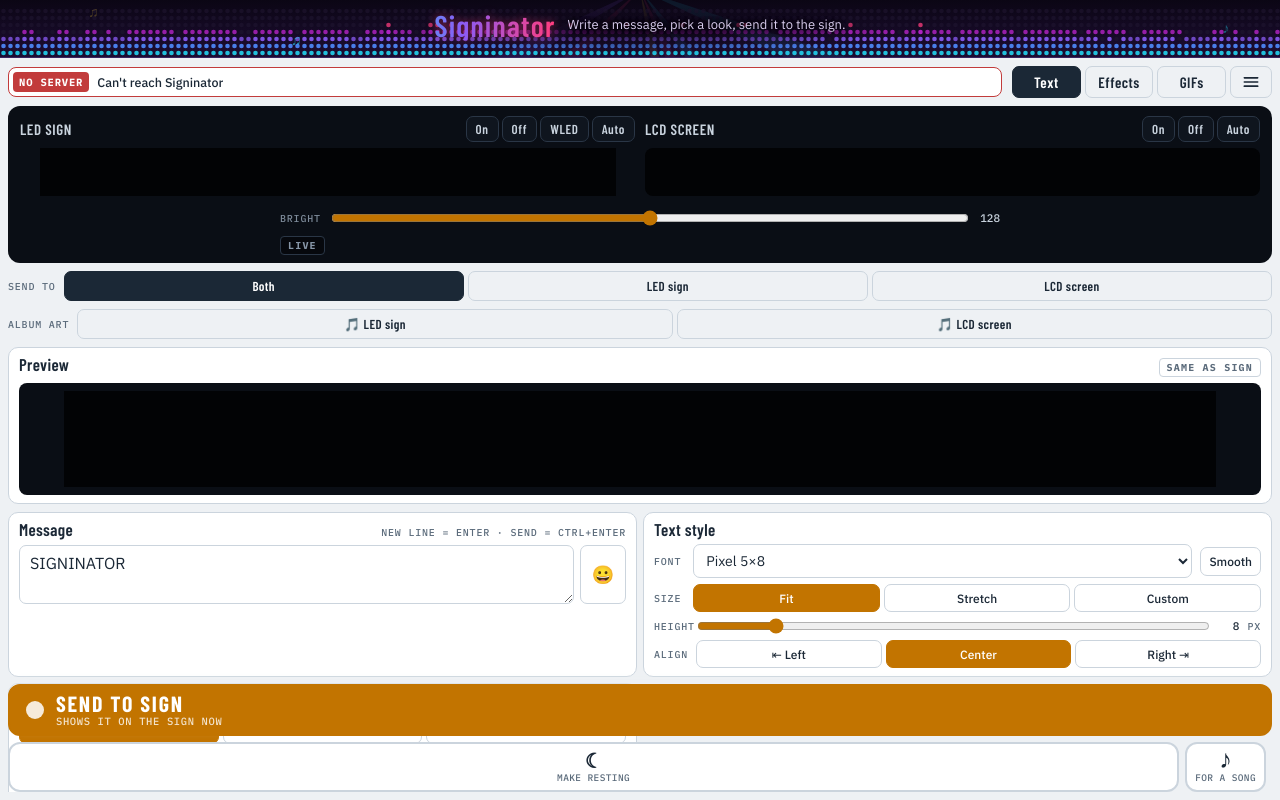
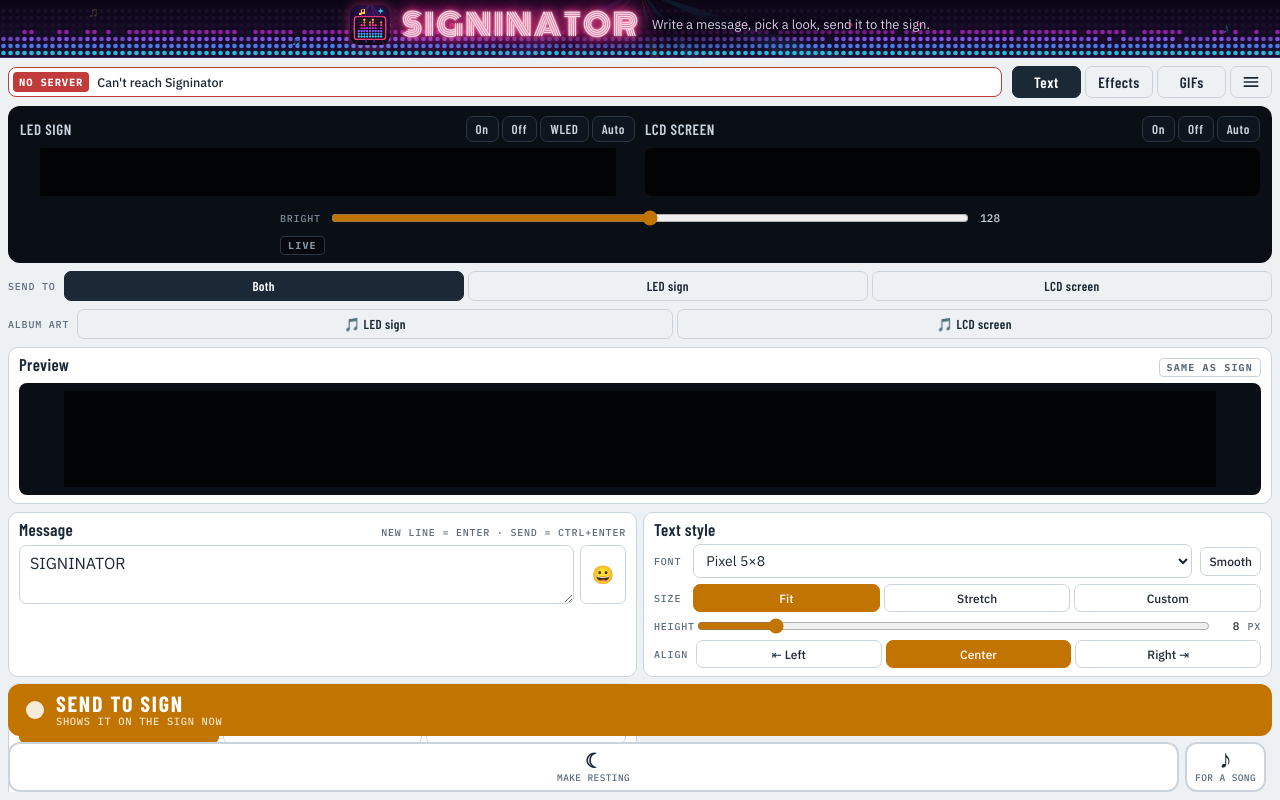
Before and after one commit to thejeffe/signinator, a plain HTML site: page static/index.html in a window 1280 px wide. Drawn offline with nearby package versions, Linux system fonts and the light colour scheme; no server answers.

Commit message:
Banner title as a neon sign (Monoton tube letters, pink glow, the odd flicker) next to the app icon
Co-Authored-By: Claude Opus 5.5 <noreply@anthropic.com>

```diff
--- a/static/index.html
+++ b/static/index.html
@@ -11,11 +11,11 @@
 <meta name="apple-mobile-web-app-capable" content="yes"><meta name="mobile-web-app-capable" content="yes">
 <meta name="apple-mobile-web-app-title" content="Signinator"><meta name="apple-mobile-web-app-status-bar-style" content="black">
 <link rel="preconnect" href="https://fonts.googleapis.com"><link rel="preconnect" href="https://fonts.gstatic.com" crossorigin>
-<link rel="stylesheet" href="https://fonts.googleapis.com/css2?family=Barlow+Condensed:wght@600;700&family=IBM+Plex+Sans:wght@400;500&family=IBM+Plex+Mono:wght@400;500;700&display=swap">
+<link rel="stylesheet" href="https://fonts.googleapis.com/css2?family=Barlow+Condensed:wght@600;700&family=Monoton&family=IBM+Plex+Sans:wght@400;500&family=IBM+Plex+Mono:wght@400;500;700&display=swap">
 <link rel="stylesheet" href="/static/style.css?v=BUILD">
 <style>html{touch-action:manipulation;-webkit-text-size-adjust:100%}</style><script>/* no zooming on phones (iPhone Safari ignores user-scalable=no for pinches, so stop the gesture itself) */['gesturestart','gesturechange'].forEach(function(k){document.addEventListener(k,function(e){e.preventDefault()},{passive:false})});document.addEventListener('touchmove',function(e){if(e.touches.length>1||(e.scale!==undefined&&e.scale!==1))e.preventDefault()},{passive:false});</script></head>
 <body>
-<header class="banner" id="banner"><canvas id="bannerCv" aria-hidden="true"></canvas><div class="bn"><h1>Signinator</h1><span>Write a message, pick a look, send it to the sign.</span></div></header>
+<header class="banner" id="banner"><canvas id="bannerCv" aria-hidden="true"></canvas><div class="bn"><img class="bnicon" src="/static/icon.svg" alt="" width="40" height="40"><h1 class="neontube">Signinator</h1><span>Write a message, pick a look, send it to the sign.</span></div></header>
 <div class="app" id="app" data-view="text">
  <div class="top">
    <button type="button" id="modeBadge" class="mode" title="Open settings"><b id="modeName">…</b><span id="modeInfo">Connecting</span></button>
--- a/static/style.css
+++ b/static/style.css
@@ -266,3 +266,11 @@ input[type=color]{width:40px;height:30px;border:1px solid var(--rule);border-rad
 .amenu .menupop button:hover:not(:disabled),.amenu .menupop button:focus-visible{background:var(--row)}
 .amenu .menupop button svg{color:var(--accent);flex:none}
 .amenu .menupop #reloadBtn.upd span::after{content:" · update ready";color:var(--accent);font-weight:600}
+
+/* the name as a neon sign: Monoton's tube letters, pink glow, the odd flicker */
+.banner .bnicon{flex:none;border-radius:9px;margin-bottom:14px;filter:drop-shadow(0 0 6px #ff3d7f88)}
+.banner h1.neontube{font:400 30px/1 Monoton,var(--display);letter-spacing:.06em;text-transform:uppercase;background:none;-webkit-background-clip:initial;background-clip:initial;
+ color:#ffd6e6;text-shadow:0 0 2px #fff,0 0 6px #ff3d7f,0 0 12px #ff3d7f,0 0 22px #ff3d7f,0 0 36px #c026d3;animation:tubeFlicker 7s linear infinite;filter:none}
+@keyframes tubeFlicker{0%,18%,22%,25%,53%,57%,100%{opacity:1}20%,24%{opacity:.35}55%{opacity:.6}}
+@media (max-width:719px){.banner h1.neontube{font-size:24px}.banner .bnicon{width:32px;height:32px}}
+@media (prefers-reduced-motion:reduce){.banner h1.neontube{animation:none}}
```
